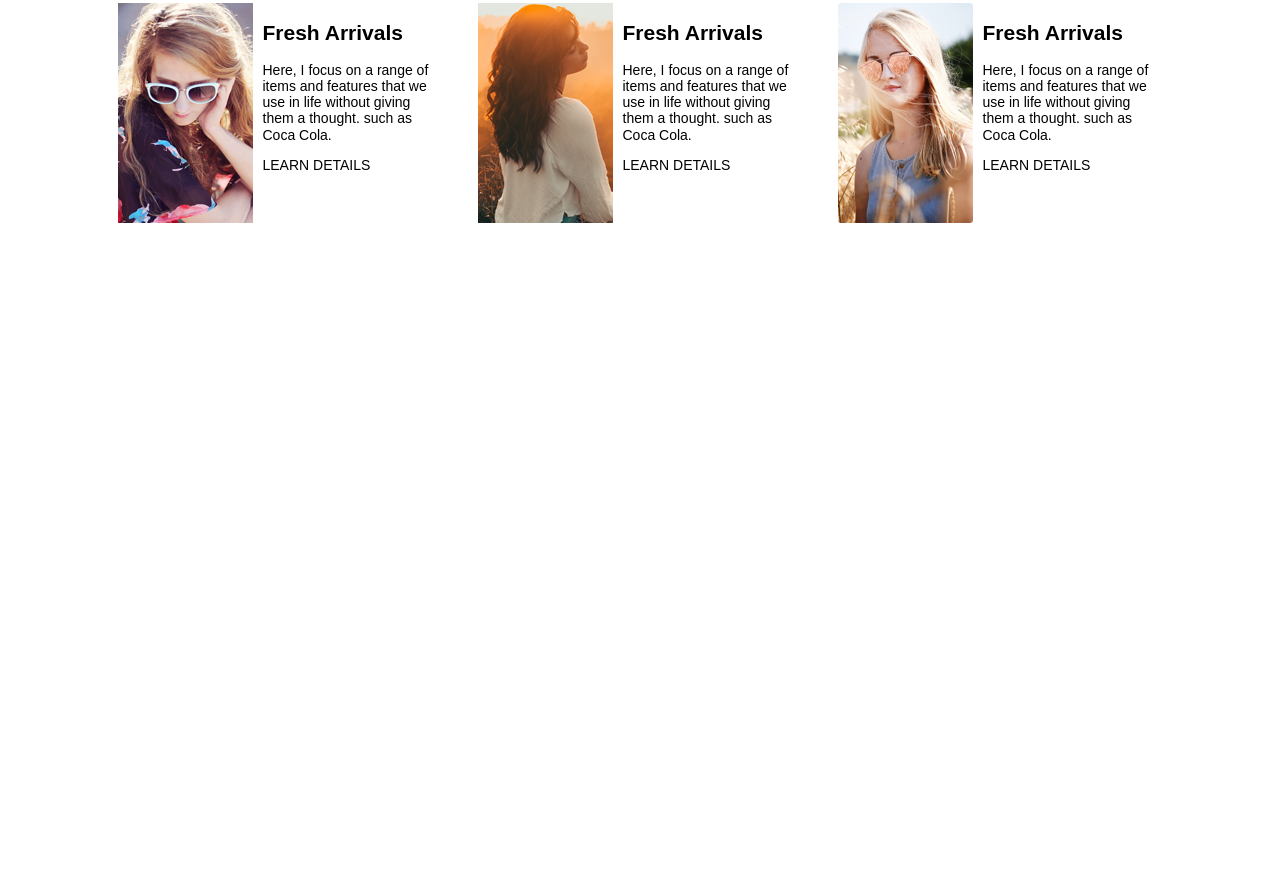
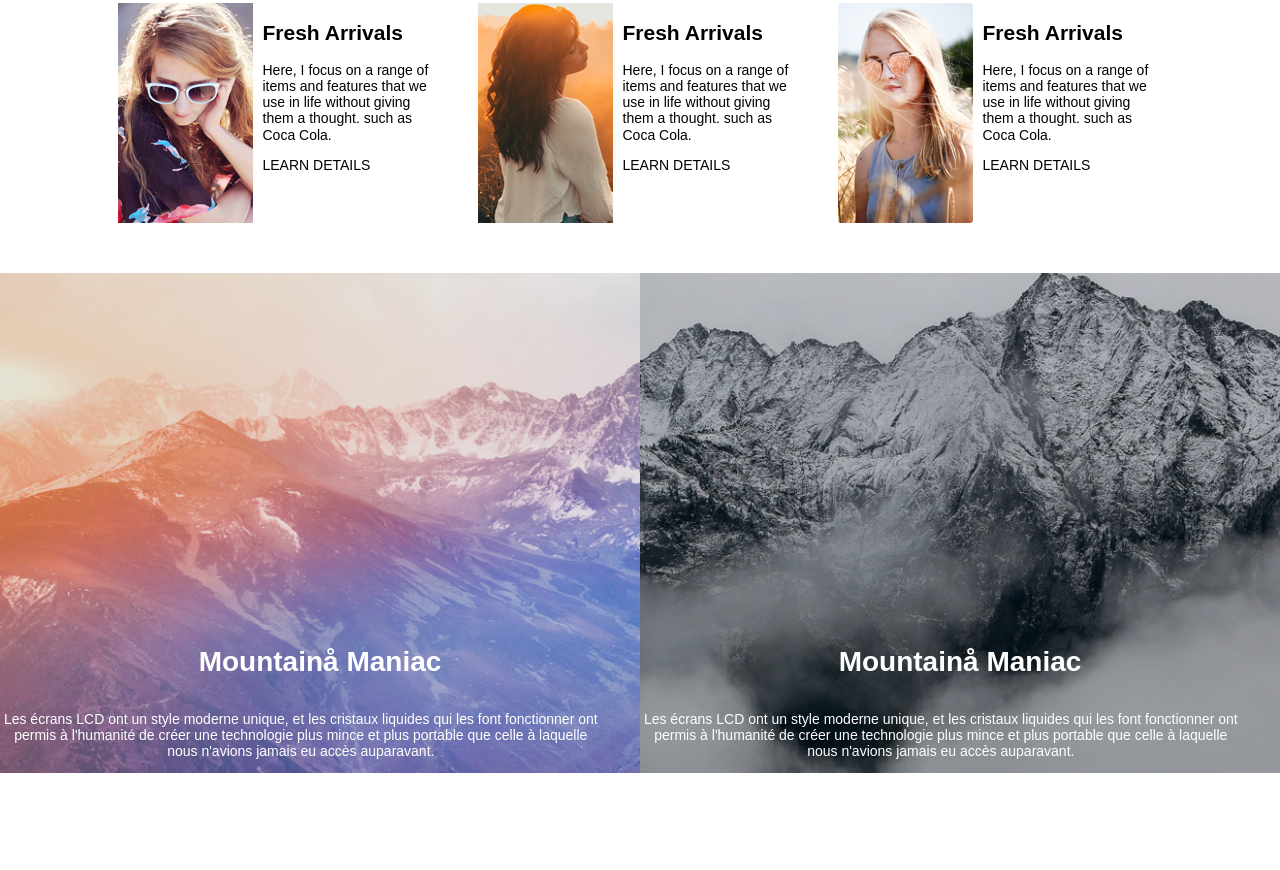
Before and after one commit to Michel2302/html-evaluation-2, a plain HTML site: page index.html in a window 1280 px wide. Shown: the part 775-1645 px from the top of the page. Drawn offline with nearby package versions, Linux system fonts and the light colour scheme; the site is published under a folder, as on GitHub Pages, so addresses that start at the root find nothing.

Commit message:
push fin

```diff
--- a/css/pages/_home.scss
+++ b/css/pages/_home.scss
@@ -69,7 +69,7 @@
     }
 }
 .double__cont{
-    background: url(../../img/oa1.jpg) no-repeat center/cover;
+    background: url(../img/oa1.jpg) no-repeat center/cover;
     width: 50%;
     height: 500px;
     text-align: center;
@@ -89,7 +89,7 @@
 
 }
 .double__cont__black{
-    background: url(/img/oa2.jpg) no-repeat center/cover;
+    background: url(../img/oa2.jpg) no-repeat center/cover;
     width: 50%;
     height: 500px;
     text-align: center;
@@ -246,7 +246,7 @@ form{
 }
 
 .foot-img{
-    background: url(../../img/f-bg.jpg) no-repeat center/cover;
+    background: url(../img/f-bg.jpg) no-repeat center/cover;
     width: 100%;
     height: 200px;
 
```
Also changed, not shown: css/styles.min.css, 1 other file.
